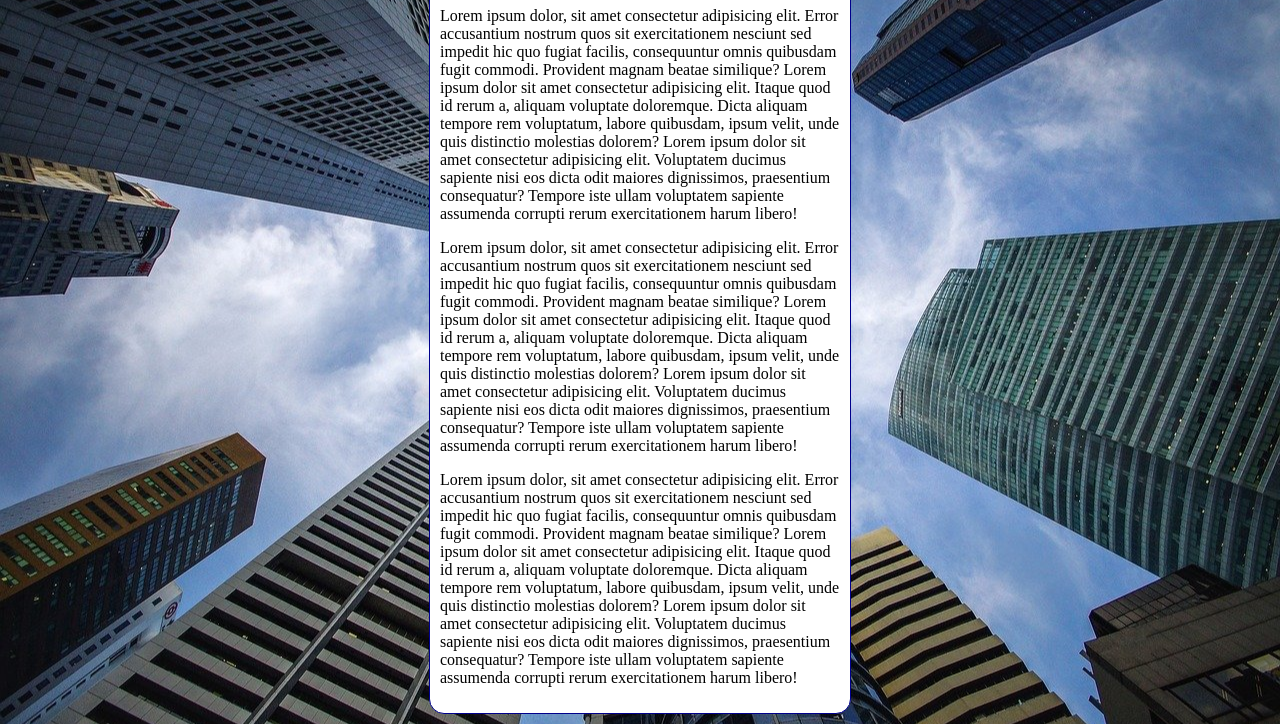
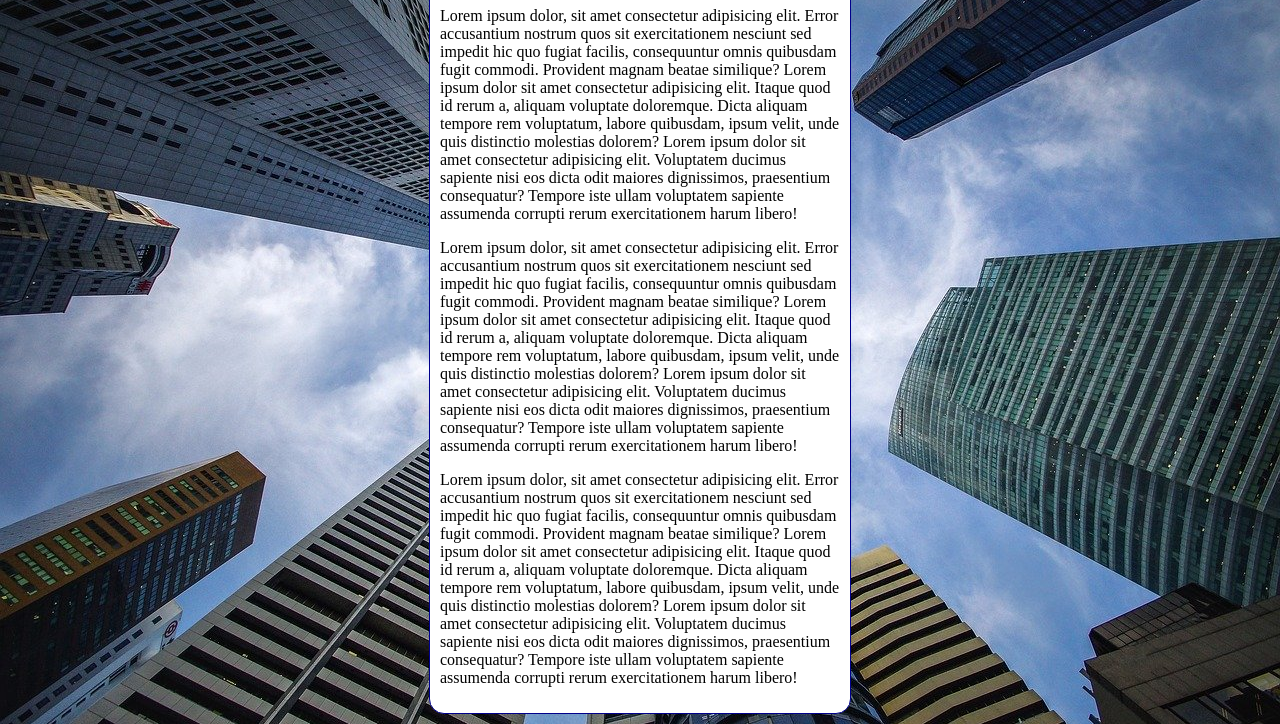
Before and after one commit to PedroRossZny/html-css, a plain HTML site: page exercicios/ex021/fundo006.html in a window 1280 px wide. Shown: the part 92-816 px from the top of the page. Drawn offline with Linux system fonts and the light colour scheme.

Commit message:
attachment e shorthand

```diff
--- a/exercicios/ex021/fundo006.html
+++ b/exercicios/ex021/fundo006.html
@@ -3,14 +3,19 @@
 <head>
     <meta charset="UTF-8">
     <meta name="viewport" content="width=device-width, initial-scale=1.0">
-    <title>Document</title>
+    <title>Fundo fixo de tela</title>
     <style>
         body {
             height: 100vh;
-            background-color: black;
+            /* background-color: black;
             background-image: url('imagens/wallpaper002.jpg');
             background-position: center center;
-            background-repeat: repeat-y;
+            background-repeat: no-repeat;
+            background-size: cover;
+            background-attachment: fixed;*/
+
+            /* Shorthand - background color > image > position > repeat > [size] > attachment*/
+            background: black url('imagens/wallpaper002.jpg') center center no-repeat fixed;
             background-size: cover;
         }
 
```
